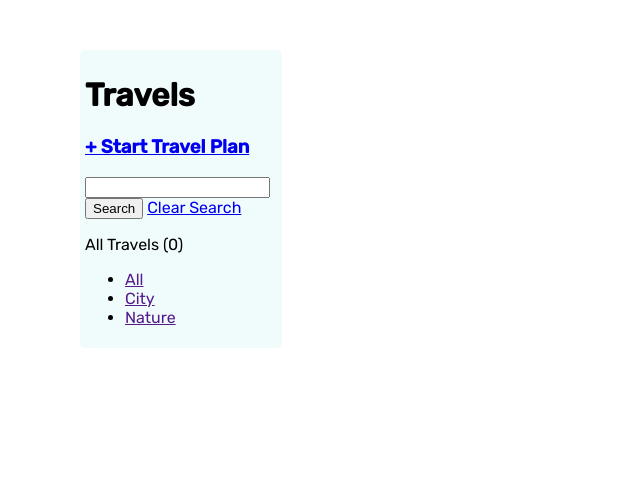
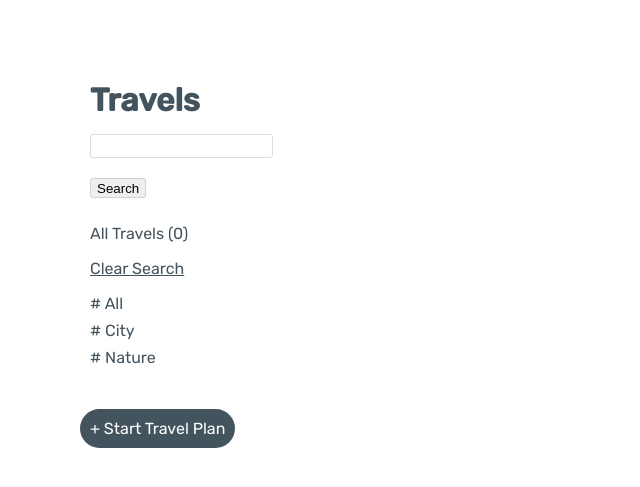
Before and after one commit to jihyekwak/project-4-travel, a Django app: page /travels/ in a window 1280 px wide. Shown: the part 55-542 px from the top of the page, without its empty margins (0-640 px from the left). Run offline with Django 4.2, Linux system fonts and the light colour scheme; data that the repository does not hold is empty.

Commit message:
add listpage nav styles

```diff
--- a/main_app/static/styles/styles.css
+++ b/main_app/static/styles/styles.css
@@ -4,6 +4,10 @@ body {
     font-family: 'Rubik', sans-serif;
     /* font-family: 'Roboto Slab', serif; */
     margin: 5px 50px;
+}
+
+p {
+    color: #44545E;
 }
 
 /* -------------
@@ -162,11 +166,54 @@ List Page Flexbox
 
 .list-flex-nav {
     width: 15%;
-    background-color: #CFF2F650;
     margin-top: 50px;
     position: fixed;
-    padding: 5px;
+    /* padding: 10px 5px 10px 10px;
+    border-radius: 5px; */
+}
+
+.list-flex-nav-top {
+    /* background-color: #CFF2F650; */
+    padding: 10px 5px 10px 10px;
     border-radius: 5px;
+}
+
+.list-flex-nav h1 {
+    margin-bottom: 5px;
+    color: #44545E;
+}
+
+.list-flex-nav a {
+    color: #44545E;
+}
+
+.add-btn {
+    background-color: #44545E;
+    color: white;
+    border-radius: 20px;
+    padding: 10px;
+    width: fit-content;
+}
+
+.search-travel-input input{
+    border: none;
+    border-radius: 3px;
+    margin: 10px auto;
+    height: 20px;
+    border: 1px solid #7B98AA50;
+}
+
+.list-flex-nav-category ul {
+    list-style: none;
+    padding-left: 0;
+}
+
+.list-flex-nav-category li {
+    margin-bottom: 8px;
+}
+
+.list-flex-nav-category a {
+    text-decoration: none;
 }
 
 .list-content {
--- a/main_app/templates/travel_list.html
+++ b/main_app/templates/travel_list.html
@@ -4,28 +4,31 @@
     <div class="list-flex-container">
 
         <div class="list-flex-nav">
+            <div class="list-flex-nav-top">
                 <h1>Travels</h1>
-            <div>
-                <a href="{% url 'travel_create' %}">
-                    <h3> + Start Travel Plan</h3>
-                </a>
-            </div>
                 <div class="search-box">
                     <form class="search-travel">
-                    <div>
+                        <div class="search-travel-input">
                             <input type="text" name="title" placeholder="">
                             <input type="submit" value="Search">
-                        <a href="{% url 'travel_list' %}">Clear Search</a>
                         </div>
                     </form>
                     <p>{{header}} ({{travels|length}})</p>
+                    <a href="{% url 'travel_list' %}">Clear Search</a>
                 </div>
-            <div>
+                <div class="list-flex-nav-category">
                     <ul>
-                    <li><a href="">All</a></li>
-                    <li><a href="">City</a></li>
-                    <li><a href="">Nature</a></li>
+                        <li><a href=""># All</a></li>
+                        <li><a href=""># City</a></li>
+                        <li><a href=""># Nature</a></li>
                     </ul>
+                </div>
+            </div>
+
+            <div class="list-flex-nav-bottom">
+                <a href="{% url 'travel_create' %}">
+                    <p class="add-btn"> + Start Travel Plan</p>
+                </a>
             </div>
         </div>
 
```
Also changed, not shown: main_app/templates/destination_list.html (+7 -6 lines), main_app/templates/profile.html (+18 -1 lines). Lines whose indentation alone changed are shown as unchanged.
